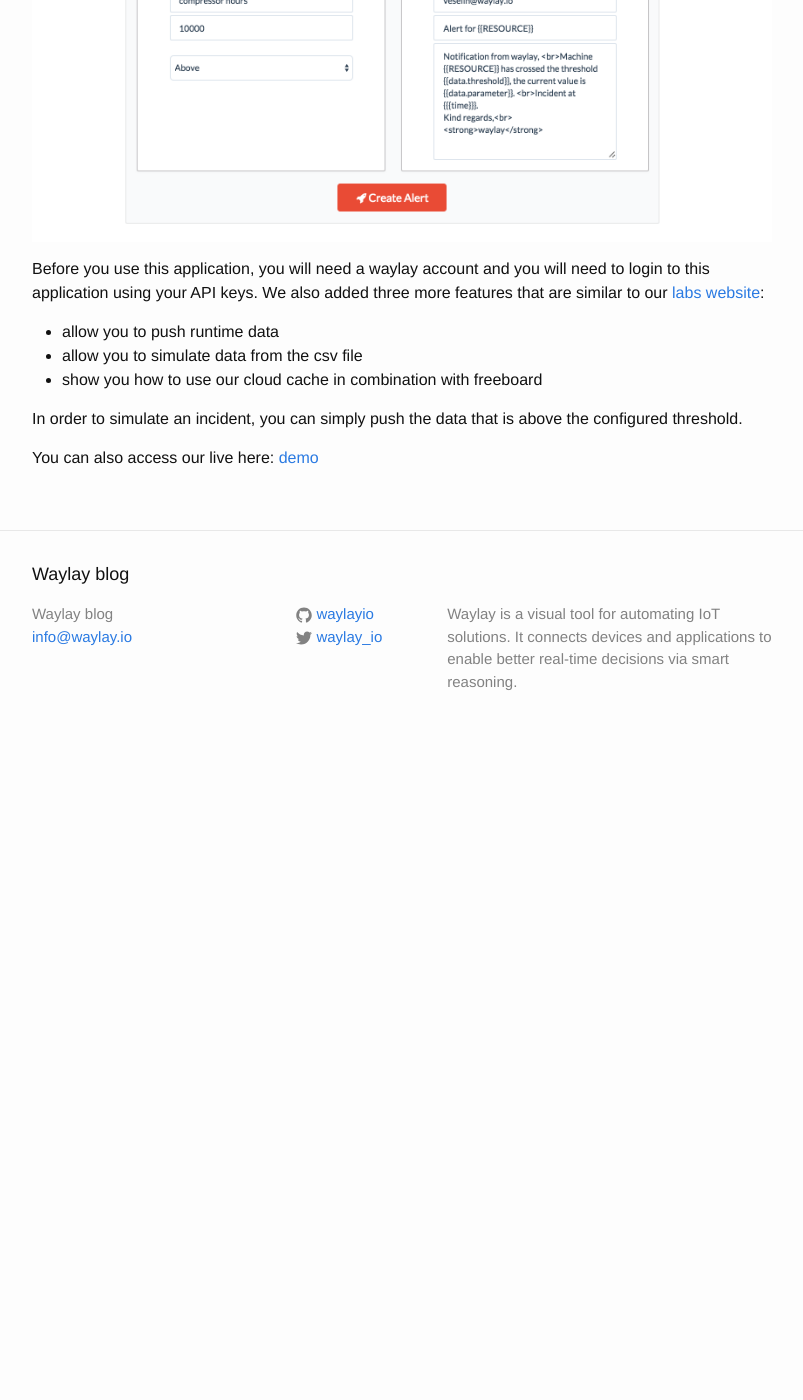
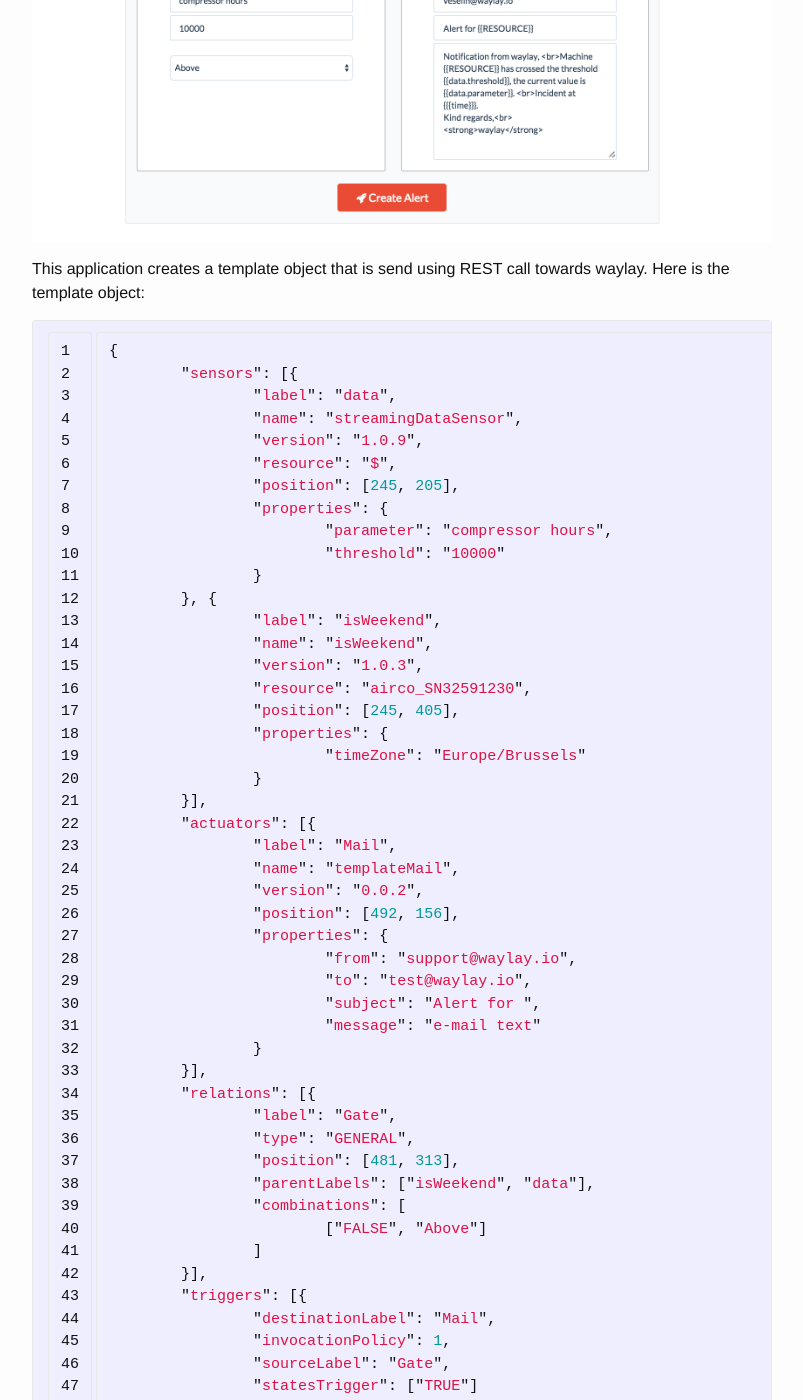
Before and after one commit to jasperdevrient/waylayio.github.io, a Jekyll site: the page built from _posts/2015-12-12-how-to-create-UI.markdown, in a window 1280 px wide and 1400 px high, scrolled down 875 px. Shown: the whole window, without its empty margins (238-1041 px from the left). Built offline with Jekyll 4.4.1, drawn with Linux system fonts in a browser that asks for light colours; before the commit the page ends 1628 px from its top, so only the background shows below that; some of the changed text lies outside the part shown.

Commit message:
Update 2015-12-12-how-to-create-UI.markdown

```diff
--- a/_posts/2015-12-12-how-to-create-UI.markdown
+++ b/_posts/2015-12-12-how-to-create-UI.markdown
@@ -20,6 +20,66 @@
 
 ![UI application]({{ site.baseurl }}/assets/images/application.png)
 
+This application creates a template object that is send using REST call towards waylay. Here is the template object:
+
+{% highlight javascript linenos %}
+{
+	"sensors": [{
+		"label": "data",
+		"name": "streamingDataSensor",
+		"version": "1.0.9",
+		"resource": "$",
+		"position": [245, 205],
+		"properties": {
+			"parameter": "compressor hours",
+			"threshold": "10000"
+		}
+	}, {
+		"label": "isWeekend",
+		"name": "isWeekend",
+		"version": "1.0.3",
+		"resource": "airco_SN32591230",
+		"position": [245, 405],
+		"properties": {
+			"timeZone": "Europe/Brussels"
+		}
+	}],
+	"actuators": [{
+		"label": "Mail",
+		"name": "templateMail",
+		"version": "0.0.2",
+		"position": [492, 156],
+		"properties": {
+			"from": "support@waylay.io",
+			"to": "test@waylay.io",
+			"subject": "Alert for {{RESOURCE}}",
+			"message": "e-mail text"
+		}
+	}],
+	"relations": [{
+		"label": "Gate",
+		"type": "GENERAL",
+		"position": [481, 313],
+		"parentLabels": ["isWeekend", "data"],
+		"combinations": [
+			["FALSE", "Above"]
+		]
+	}],
+	"triggers": [{
+		"destinationLabel": "Mail",
+		"invocationPolicy": 1,
+		"sourceLabel": "Gate",
+		"statesTrigger": ["TRUE"]
+	}],
+	"task": {
+		"name": "Create alarm task for machine airco_SN32591230",
+		"type": "reactive",
+		"resource": "airco_SN32591230",
+		"start": true
+	}
+}
+{% endhighlight %}
+
 Before you use this application, you will need a waylay account and you will need to login to this application using your API keys.
 We also added three more features that are similar to our [labs website] [labs]:
 
@@ -31,6 +91,7 @@
 
 You can also access our live here: [demo] [demo]
 
+
 [repo]: https://github.com/waylayio/demo-hvac
 [rest]: http://docs.waylay.io/Waylay-REST-API-documentation.html#Createthetask
 [labs]: http://labs.waylay.io/
```
